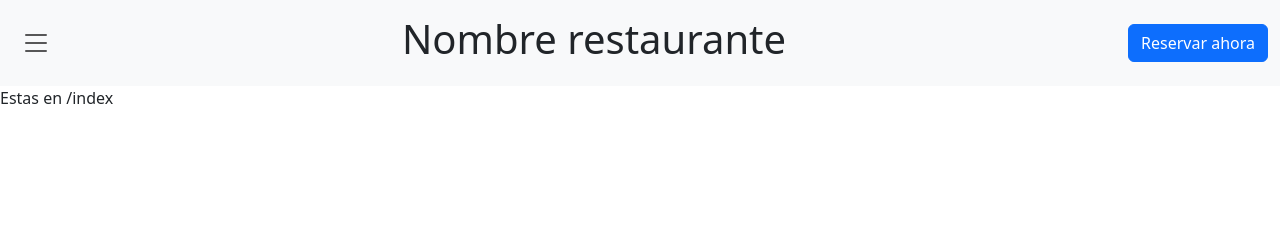
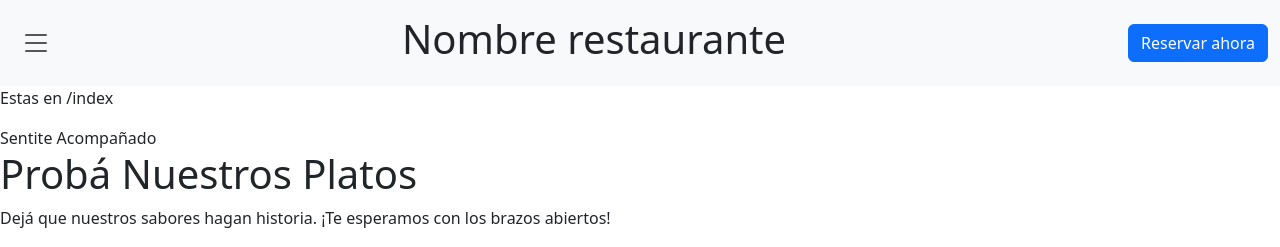
Before and after one commit to Sponton-Lucas/Proyecto-Final-IDS, a Flask app: page / in a window 1280 px wide. Shown: the top 247 px of the page. Run offline with Flask 3, Linux system fonts and the light colour scheme.

Commit message:
creacion de index seccion2 HTML y agregue la carpeta imagenes #124

```diff
--- a/front-end/templates/index.html
+++ b/front-end/templates/index.html
@@ -6,4 +6,20 @@
 
 <p class="parrafo">Estas en /index</p>
 
+ <body>
+
+  <div>
+   <span>Sentite</span>
+   <span>Acompañado</span>
+
+   <h1> Probá Nuestros Platos</h1>
+
+   <p>Dejá que nuestros sabores hagan historia. ¡Te esperamos con los brazos abiertos!</p>
+   <a href="/reservas">¡Vení y Comé!</a>
+  </div>
+
+  <div>
+      <img src="{{ url_for('static', filename='img/mesas.JPG') }}" alt="mesas del restaurante"/>
+  </div>
+</body>
 {% endblock %}
```
Also changed, not shown: front-end/static/img/img:mesas.JPG (added).
